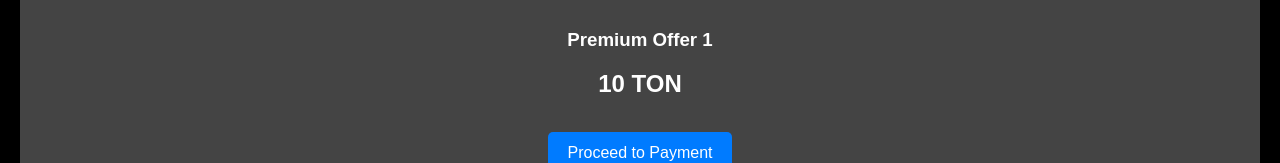
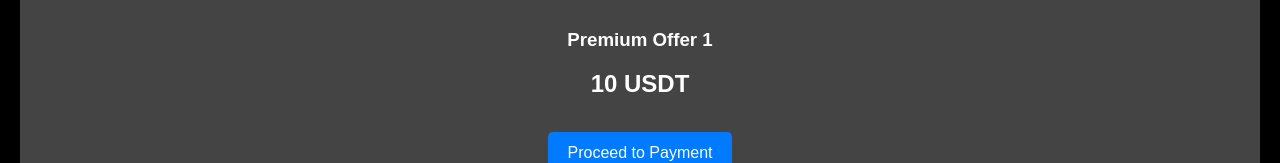
Before and after one commit to biniam55/Fanos_Telegram_Mini_App, a React (Vite) app: page / in a window 1280 px wide. Shown: the part 344-507 px from the top of the page. Built offline with nearby package versions, Linux system fonts and the light colour scheme.

Commit message:
conversion feature

```diff
--- a/src/App.jsx
+++ b/src/App.jsx
@@ -1,10 +1,10 @@
-import React, { useState, useEffect } from 'react';
-import { BrowserRouter as Router, Route, Routes, Link } from 'react-router-dom';
-import { motion } from 'framer-motion';
-import './App.css';
-import PaymentPage from './PaymentPage';
-import Footer from './Footer';
-import UserProfile from './UserProfile';
+import React, { useState, useEffect } from "react";
+import { BrowserRouter as Router, Route, Routes, Link } from "react-router-dom";
+import { motion } from "framer-motion";
+import "./App.css";
+import PaymentPage from "./PaymentPage";
+import Footer from "./Footer";
+import UserProfile from "./UserProfile";
 
 const App = () => {
   const [connected, setConnected] = useState(false);
@@ -12,9 +12,9 @@ const App = () => {
   const [photoUrl, setPhotoUrl] = useState(""); // State for profile picture
 
   const offers = [
-    { title: 'Premium Offer 1', price: '10 TON', currency: 'TON' },
-    { title: 'Premium Offer 2', price: '15 USDT', currency: 'USDT' },
-    { title: 'Premium Offer 3', price: '20 TON', currency: 'TON' },
+    { title: "Premium Offer 1", price: "10", currency: "USDT" },
+    { title: "Premium Offer 2", price: "15", currency: "USDT" },
+    { title: "Premium Offer 3", price: "20", currency: "USDT" },
   ];
 
   const pageTransition = {
@@ -69,12 +69,12 @@ const App = () => {
   return (
     <Router>
       <div className="container">
-        <UserProfile username={username} photoUrl={photoUrl} /> {/* Pass photoUrl to UserProfile */}
+        <UserProfile username={username} photoUrl={photoUrl} />{" "}
+        {/* Pass photoUrl to UserProfile */}
         <button className="wallet-button" onClick={handleWalletConnect}>
           Connect Wallet
         </button>
-        {connected && <p className="wallet-status">Wallet Connected</p>}
-
+        {/* {connected && <p className="wallet-status">Wallet Connected</p>} */}
         <div className="main-content">
           <Routes>
             <Route
@@ -93,9 +93,14 @@ const App = () => {
                       {offers.map((offer, index) => (
                         <div key={index} className="offer-card">
                           <h3>{offer.title}</h3>
-                          <p className="offer-price">{offer.price}</p>
-                          <Link to={`/payment/${offer.currency}`} className="offer-button-link">
-                            <button className="button pay-button">Proceed to Payment</button>
+                          <p className="offer-price">{offer.price} {offer.currency}</p>
+                          <Link
+                            to={`/payment/${offer.currency}/${offer.price}`}
+                            className="offer-button-link"
+                          >
+                            <button className="button pay-button">
+                              Proceed to Payment
+                            </button>
                           </Link>
                         </div>
                       ))}
@@ -105,7 +110,7 @@ const App = () => {
               }
             />
             <Route
-              path="/payment/:currency"
+              path="/payment/:currency/:price"
               element={
                 <motion.div {...pageTransition}>
                   <PaymentPage />
@@ -114,7 +119,6 @@ const App = () => {
             />
           </Routes>
         </div>
-
         <Footer />
       </div>
     </Router>
--- a/src/PaymentPage.jsx
+++ b/src/PaymentPage.jsx
@@ -4,15 +4,27 @@ import { motion } from 'framer-motion';
 import './App.css'; // Ensure you have the same CSS for styling
 
 const PaymentPage = () => {
-  const { currency } = useParams();
+  const { currency, price } = useParams(); // Extract price along with currency
   const [paymentSuccess, setPaymentSuccess] = useState(false);
+  const [selectedCurrency, setSelectedCurrency] = useState(currency); // State to track selected currency
+  const [convertedTonPrice, setConvertedTonPrice] = useState(null);
+
+  // Fixed conversion rate for demonstration (e.g., 1 USDT = 5 TON)
+  const USDT_TO_TON_CONVERSION_RATE = 0.148938;
 
   const handlePayment = () => {
-    console.log(`Processing payment with ${currency}`);
+    console.log(`Processing payment of ${selectedCurrency === 'TON' ? (convertedTonPrice || price) : price} with ${selectedCurrency}`);
     setTimeout(() => {
       setPaymentSuccess(true);
-      console.log(`Payment successful with ${currency}`);
+      console.log(`Payment successful with ${selectedCurrency}`);
     }, 3000);
+  };
+
+  // Function to convert USDT to TON
+  const convertToTON = () => {
+    const tonPrice = (parseFloat(price) * USDT_TO_TON_CONVERSION_RATE).toFixed(2);
+    setConvertedTonPrice(tonPrice);
+    setSelectedCurrency('TON');
   };
 
   const pageTransition = {
@@ -28,13 +40,20 @@ const PaymentPage = () => {
         {!paymentSuccess ? (
           <div className="payment-options">
             <h1 className="heading">Pay to Join the Private Channel</h1>
-            <h2 className="price">Price: {currency === 'TON' ? '10 TON' : '15 USDT'}</h2>
+            {/* Display the selected price and currency */}
+            <h2 className="price">Price: {selectedCurrency === 'TON' ? convertedTonPrice : price} {selectedCurrency}</h2>
+
+            {/* Payment buttons */}
             <button className="button ton" onClick={handlePayment}>
-              Pay with TON
+              Pay with {selectedCurrency === 'TON' ? 'TON' : 'USDT'}
             </button>
-            <button className="button usdt" onClick={handlePayment}>
-              Pay with USDT
-            </button>
+
+            {/* If the offer is in USDT, show a button to convert to TON */}
+            {selectedCurrency === 'USDT' && (
+              <button className="button ton" onClick={convertToTON}>
+                Pay with TON
+              </button>
+            )}
           </div>
         ) : (
           <div className="confirmation-section">
```
